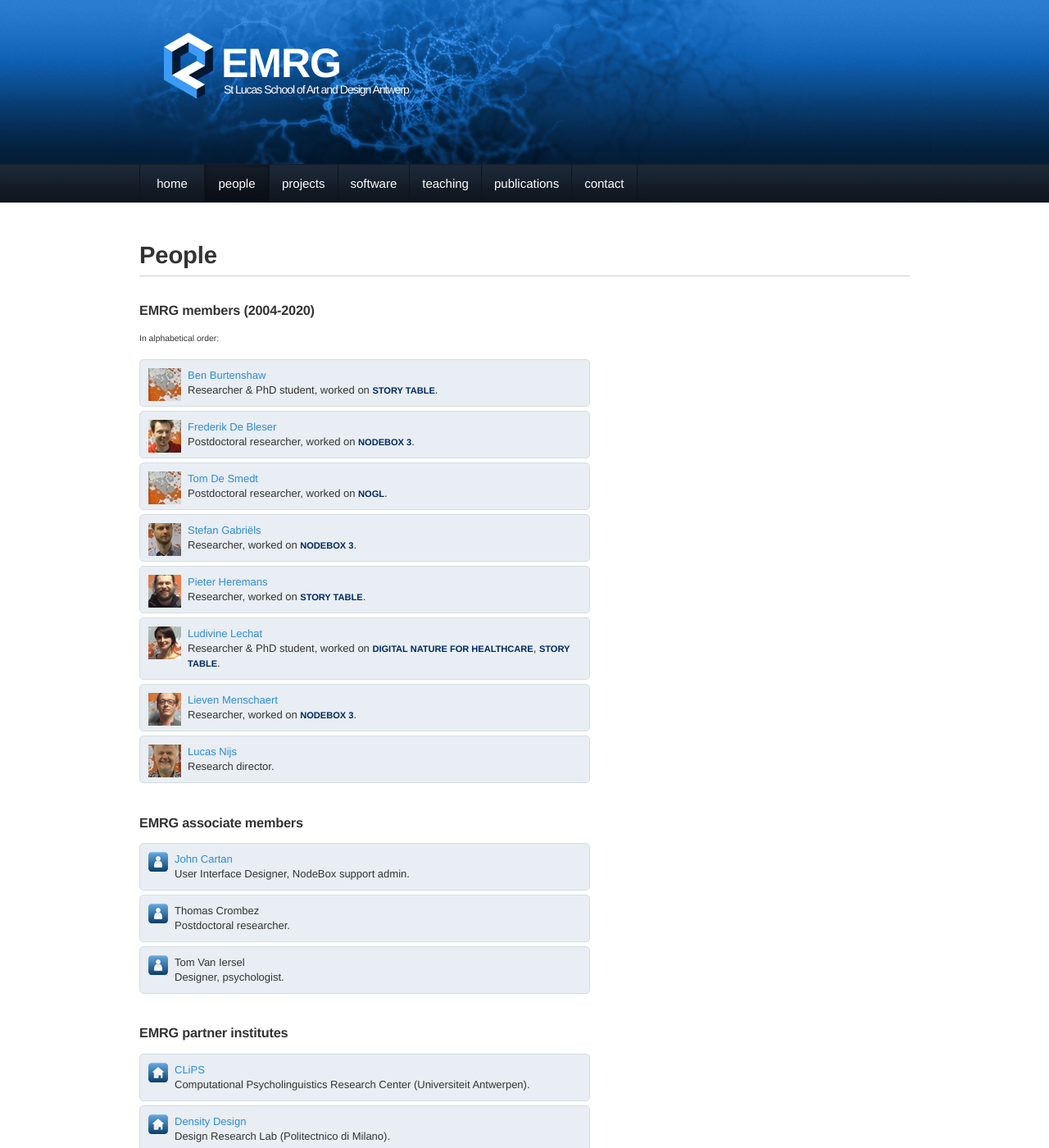
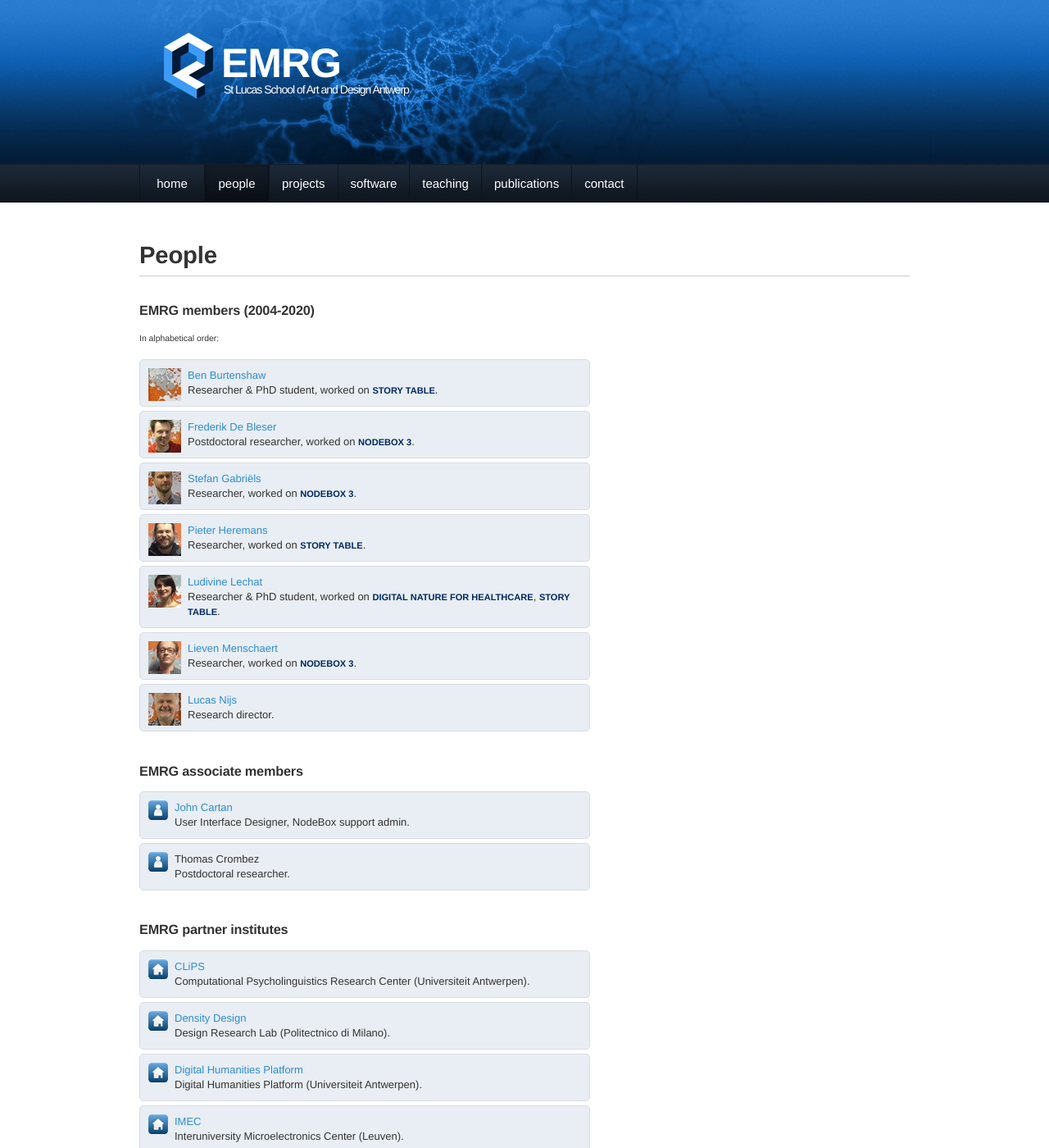
Before and after one commit to nodebox/emrg.be, a Jekyll site: the page built from people/index.md, in a window 1280 px wide and 1400 px high. Shown: the whole window at 82% size. Built offline with Jekyll 4.4.1, drawn with Linux system fonts in a browser that asks for light colours; nearby versions of some CDN libraries; comment, search, counter and statistics services are not loaded.

Commit message:
Update index.md

```diff
--- a/people/index.md
+++ b/people/index.md
@@ -17,12 +17,6 @@ title: People
 	<img src="/media/people/frederik-s.jpg" />
 	<a href="frederik-de-bleser.html">Frederik De Bleser</a><br>Postdoctoral researcher, worked on
 	<a href="../software/nodebox-3.html" class="tag-software">NodeBox 3</a>.
-</div>
-
-<div class="box">
-	<img src="/media/people/blank-s.jpg" />
-	<a href="tom-de-smedt.html">Tom De Smedt</a><br>Postdoctoral researcher, worked on
-	<a href="../software/nodebox-opengl.html" class="tag-software">NOGL</a>.
 </div>
 
 <div class="box">
@@ -70,12 +64,6 @@ title: People
 	<br>Postdoctoral researcher.
 </div>
 
-<div class="box">
-	<img src="/media/img/avatar.png" />
-	Tom Van Iersel
-	<br>Designer, psychologist.
-</div>
-
 <br>
 <h2>EMRG partner institutes</h2>
 
```
